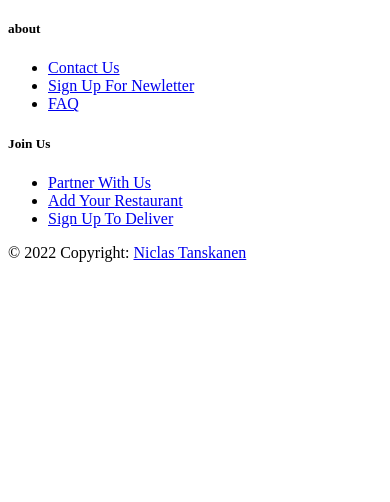
After one commit to niclastanskanen/HELLO-FOODY, a Django app: template customer/templates/customer/footer.html in a window 390 px wide. The commit adds this page. Shown: the part 109-611 px from the top of the page. Run offline with Django 4.2, Linux system fonts and the light colour scheme; the template is opened without the code that fills it, so the values that code supplies are empty.

Commit message:
feat: add footer.html include with base.html

```diff
--- a/customer/templates/customer/base.html
+++ b/customer/templates/customer/base.html
@@ -5,7 +5,6 @@
     <meta charset="UTF-8">
     <meta http-equiv="X-UA-Compatible" content="IE=edge">
     <meta name="viewport" content="width=device-width, initial-scale=1.0">
-    <link rel="stylesheet" type="text/css" href="{% static 'css/main.ccs' %}">
     <!-- Font Awesome -->
     <link href="https://cdnjs.cloudflare.com/ajax/libs/font-awesome/6.0.0/css/all.min.css" rel="stylesheet" />
     <!-- Google Fonts -->
@@ -18,8 +17,8 @@
 <body>
     {% include 'customer/navigation.html' %}
     {% block content %}
-
     {% endblock content %}
+    {% include 'customer/footer.html' %}
      <!-- MDB -->
      <script type="text/javascript" src="https://cdnjs.cloudflare.com/ajax/libs/mdb-ui-kit/6.0.0/mdb.min.js"></script>
 </body>
--- /dev/null
+++ b/customer/templates/customer/footer.html
@@ -0,0 +1,92 @@
+   <!-- Footer -->
+   <footer class="bg-light text-center fixed-bottom">
+       <!-- Grid container -->
+       <div class="container p-4 d-none d-lg-block">
+
+           <!-- Section: Social media -->
+           <section class="mb-4">
+               <!-- Facebook -->
+               <a class="btn btn-primary btn-floating m-1" href="https://www.facebook.com" target="_blank"
+                   role="button"><i class="fab fa-facebook-f"></i></a>
+
+               <!-- Twitter -->
+               <a class="btn btn-primary btn-floating m-1" href="https://www.twitter.com/" target="_blank"
+                   role="button"><i class="fab fa-twitter"></i></a>
+
+               <!-- Google -->
+               <a class="btn btn-primary btn-floating m-1" href="https://www.google.com/" target="_blank"
+                   role="button"><i class="fab fa-google"></i></a>
+
+               <!-- Instagram -->
+               <a class="btn btn-primary btn-floating m-1" href="https://www.instagram.com/" target="_blank"
+                   role="button"><i class="fab fa-instagram"></i></a>
+
+               <!-- Linkedin -->
+               <a class="btn btn-primary btn-floating m-1" href="https://www.linkedin.com/" target="_blank"
+                   role="button"><i class="fab fa-linkedin-in"></i></a>
+           </section>
+           <!-- Section: Social media -->
+
+           <!-- Section: Links -->
+           <section class="">
+               <!--Grid row-->
+               <div class="row">
+                   <!--Grid column-->
+                   <div class="col-lg-3 col-md-6 mb-4 mb-md-0">
+                       <a class="navbar-brand me-2" href="index.html">
+                           <img src="images/logo.png" height="100" width="200" alt="Hello Foody Logo" < />
+                       </a>
+                   </div>
+                   <!--Grid column-->
+
+                   <!--Grid column-->
+                   <div class="col-lg-3">
+                       <h5 class="text-uppercase">about</h5>
+
+                       <ul class="list-unstyled mb-0">
+                           <li>
+                               <a href="#!" class="text-dark">Contact Us</a>
+                           </li>
+                           <li>
+                               <a href="#!" class="text-dark">Sign Up For Newletter</a>
+                           </li>
+                           <li>
+                               <a href="#!" class="text-dark">FAQ</a>
+                           </li>
+                       </ul>
+                   </div>
+                   <!--Grid column-->
+
+                   <!--Grid column-->
+                   <div class="col-lg-3">
+                       <h5 class="text-uppercase">Join Us</h5>
+
+                       <ul class="list-unstyled mb-0">
+                           <li>
+                               <a href="#!" class="text-dark">Partner With Us</a>
+                           </li>
+                           <li>
+                               <a href="#!" class="text-dark">Add Your Restaurant</a>
+                           </li>
+                           <li>
+                               <a href="#!" class="text-dark">Sign Up To Deliver</a>
+                           </li>
+                       </ul>
+                   </div>
+                   <!--Grid column-->
+               </div>
+               <!--Grid row-->
+           </section>
+           <!-- Section: Links -->
+       </div>
+       <!-- Grid container -->
+
+       <!-- Copyright -->
+       <div class="text-center p-3 d-none d-lg-block">
+           © 2022 Copyright:
+           <a class="btn btn-dark btn-floating m-1" href="https://www.github.com/niclastanskanen/" target="_blank"
+               role="button"><i class="fab fa-github"></i></a>
+           <a class="text-dark" href="https://www.linkedin.com/in/niclastanskanen/">Niclas Tanskanen</a>
+       </div>
+       <!-- Copyright -->
+   </footer>
```
